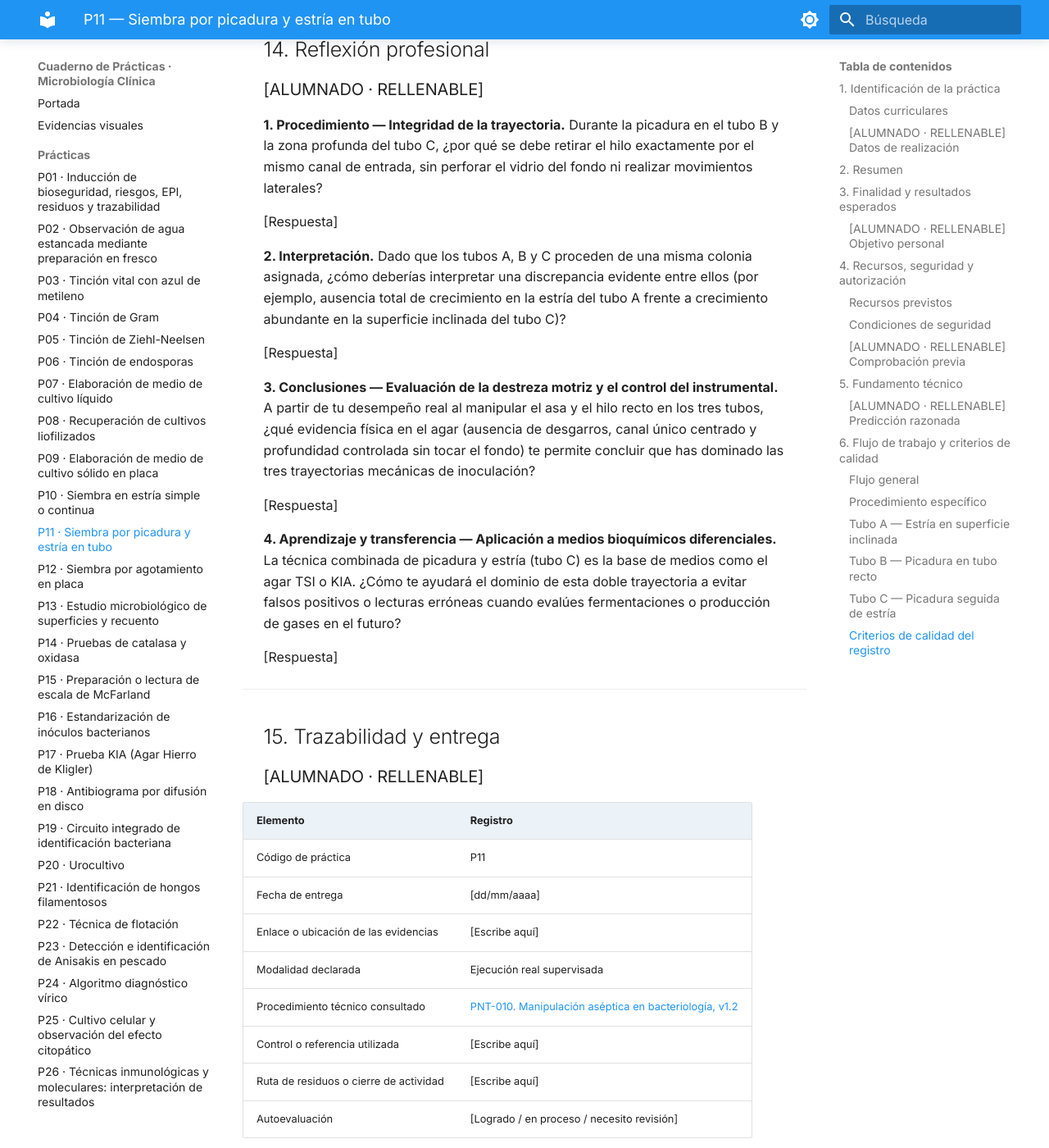
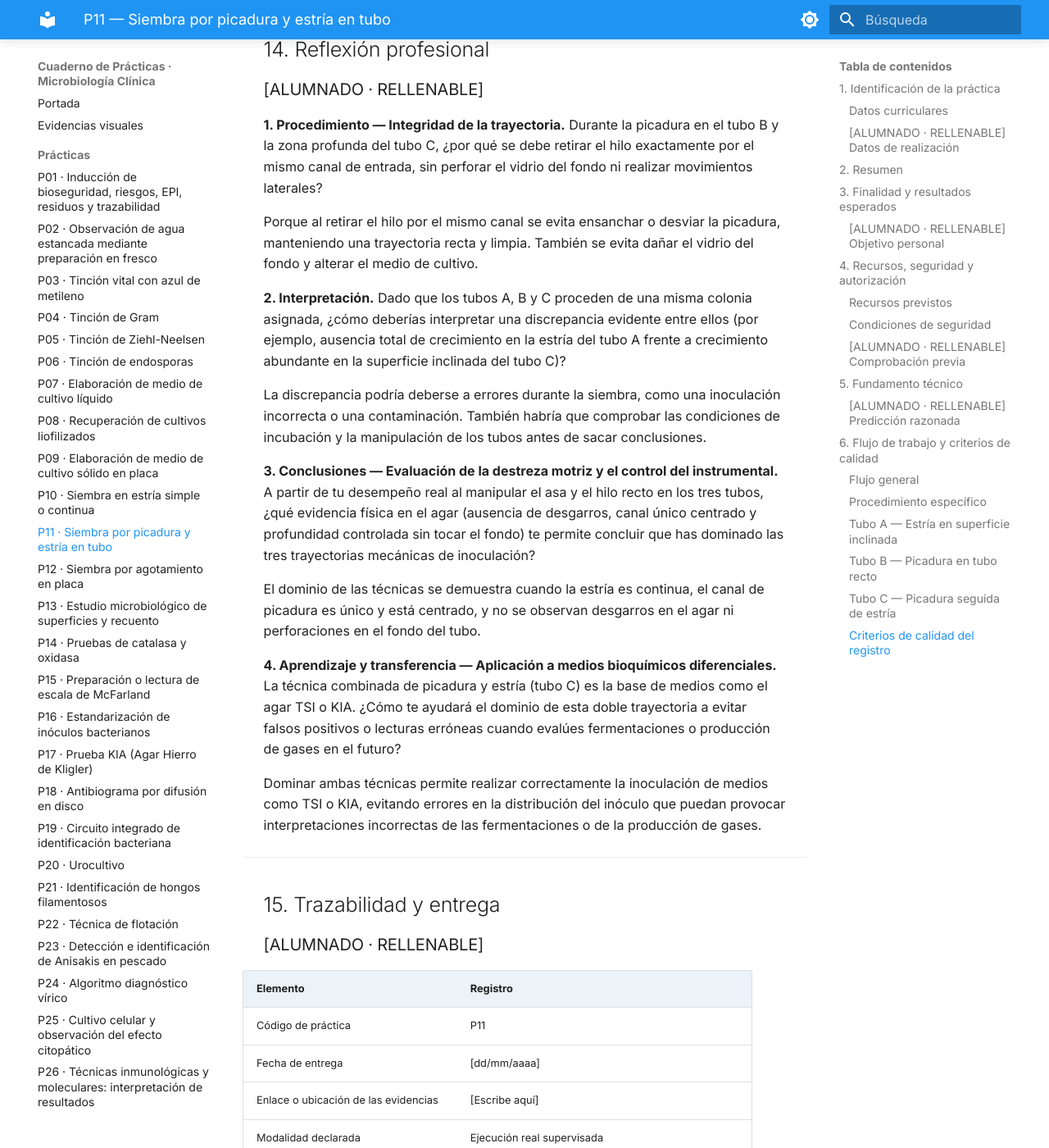
Before and after one commit to aseguror01-source/Cuaderno-Microbiolog-a--Ariadna-Seguro, an MkDocs documentation site: the page built from docs/practicas/P11_Siembra_picadura_y_estria.md, in a window 1280 px wide and 1400 px high, scrolled down 11928 px. Shown: the whole window at 82% size. Built offline with MkDocs 1.6.1 and Material for MkDocs 9.7.7, drawn with Linux system fonts in a browser that asks for light colours.

Commit message:
Update P11_Siembra_picadura_y_estria.md

```diff
--- a/docs/practicas/P11_Siembra_picadura_y_estria.md
+++ b/docs/practicas/P11_Siembra_picadura_y_estria.md
@@ -319,19 +319,19 @@ Redacta una interpretación breve y fundamentada:
 
 **1. Procedimiento — Integridad de la trayectoria.** Durante la picadura en el tubo B y la zona profunda del tubo C, ¿por qué se debe retirar el hilo exactamente por el mismo canal de entrada, sin perforar el vidrio del fondo ni realizar movimientos laterales?
 
-   [Respuesta]
+   Porque al retirar el hilo por el mismo canal se evita ensanchar o desviar la picadura, manteniendo una trayectoria recta y limpia. También se evita dañar el vidrio del fondo y alterar el medio de cultivo.
 
 **2. Interpretación.** Dado que los tubos A, B y C proceden de una misma colonia asignada, ¿cómo deberías interpretar una discrepancia evidente entre ellos (por ejemplo, ausencia total de crecimiento en la estría del tubo A frente a crecimiento abundante en la superficie inclinada del tubo C)?
 
-   [Respuesta]
+   La discrepancia podría deberse a errores durante la siembra, como una inoculación incorrecta o una contaminación. También habría que comprobar las condiciones de incubación y la manipulación de los tubos antes de sacar conclusiones.
 
 **3. Conclusiones — Evaluación de la destreza motriz y el control del instrumental.** A partir de tu desempeño real al manipular el asa y el hilo recto en los tres tubos, ¿qué evidencia física en el agar (ausencia de desgarros, canal único centrado y profundidad controlada sin tocar el fondo) te permite concluir que has dominado las tres trayectorias mecánicas de inoculación?
 
-   [Respuesta]
+   El dominio de las técnicas se demuestra cuando la estría es continua, el canal de picadura es único y está centrado, y no se observan desgarros en el agar ni perforaciones en el fondo del tubo.
 
 **4. Aprendizaje y transferencia — Aplicación a medios bioquímicos diferenciales.** La técnica combinada de picadura y estría (tubo C) es la base de medios como el agar TSI o KIA. ¿Cómo te ayudará el dominio de esta doble trayectoria a evitar falsos positivos o lecturas erróneas cuando evalúes fermentaciones o producción de gases en el futuro?
 
-   [Respuesta]
+   Dominar ambas técnicas permite realizar correctamente la inoculación de medios como TSI o KIA, evitando errores en la distribución del inóculo que puedan provocar interpretaciones incorrectas de las fermentaciones o de la producción de gases.
 
 ---
 
```
